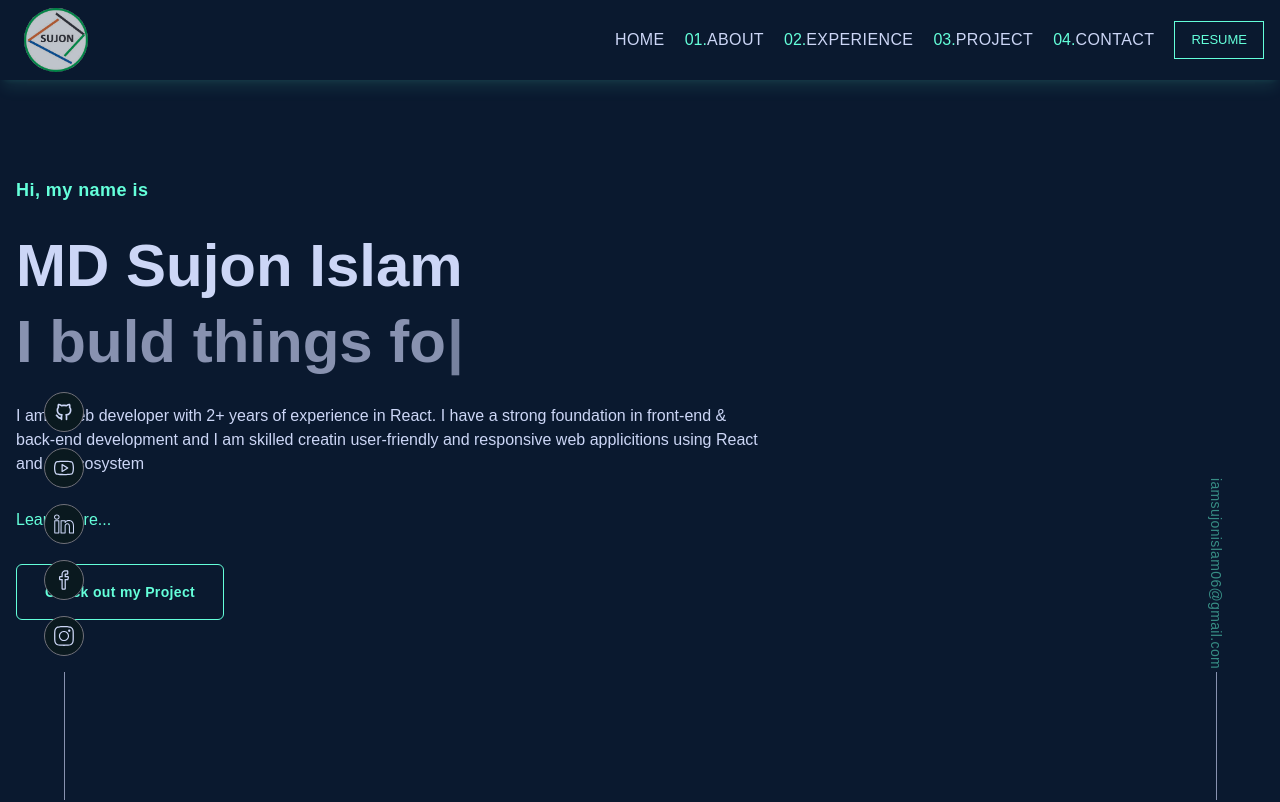
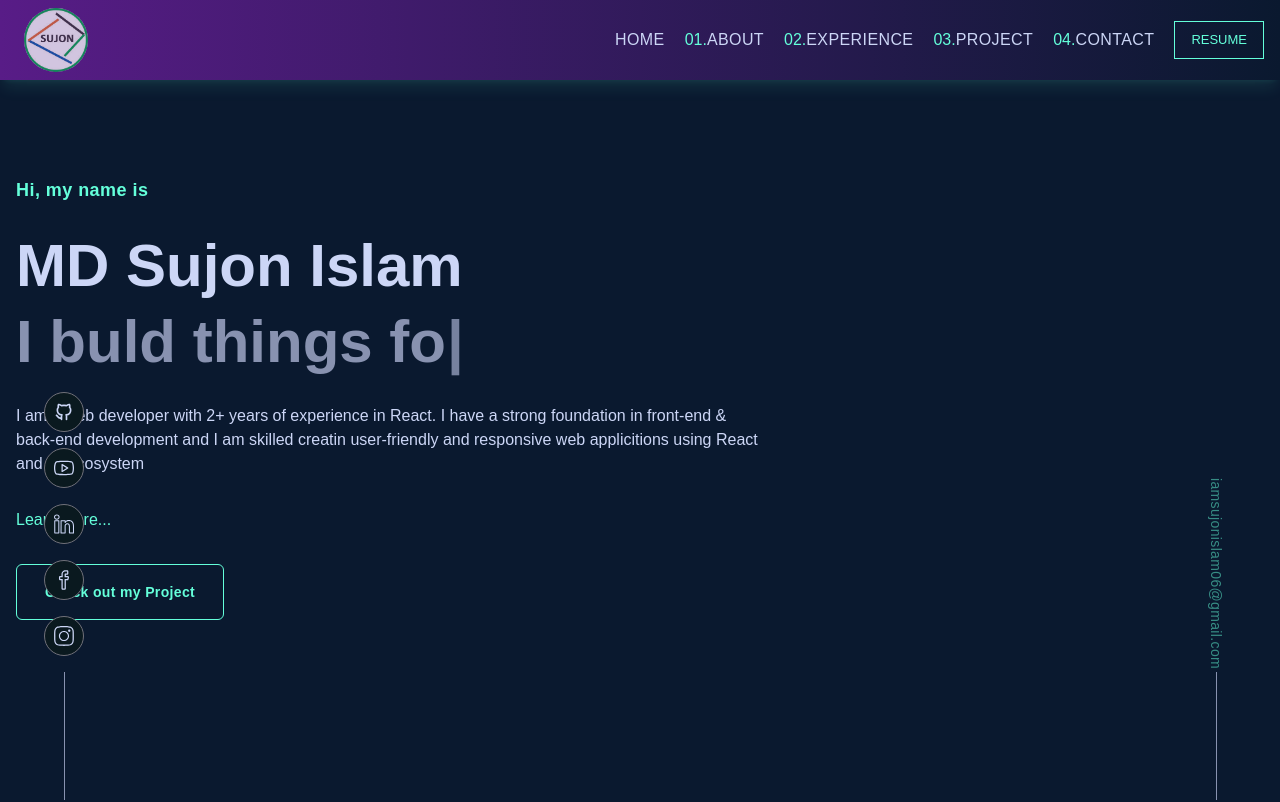
Before and after one commit to i-am-sujon-islam/MD-Sujon-Islam, a React (Vite) app: page / in a window 1280 px wide. Shown: the top 802 px of the page. Built offline with nearby package versions, Linux system fonts and the light colour scheme.

Commit message:
resume update

```diff
--- a/src/ui/Header.jsx
+++ b/src/ui/Header.jsx
@@ -22,7 +22,7 @@ const Header = () => {
   };
 
   return (
-    <div className="h-20 shadow-lg shadow-designColor/10 px-4 sticky top-0 bg-primaryColor z-50 opacity-85 hover:opacity-100 duration-300">
+    <div className="h-20 shadow-lg shadow-designColor/10 px-4 sticky top-0 bg-gradient-to-r from-primaryColor to-purple-900 hover:bg-gradient-to-l z-50 opacity-85 hover:opacity-100 duration-300">
       <div className="max-w-[1440px] mx-auto flex items-center justify-between h-full">
         <img
           src={logo}
@@ -58,7 +58,7 @@ const Header = () => {
             initial={{ opacity: 0 }}
             animate={{ opacity: 1 }}
             transition={{ delay: 0.5 }}
-            href="../../public/Sujon(CV).pdf"
+            href="Sujon(CV).pdf"
             target="blank"
             className="px-4 py-2 text-designColor text-[13px] tranking-wider uppercase border border-designColor hover:bg-hoverColor duration-200"
           >
@@ -122,7 +122,7 @@ const Header = () => {
                   initial={{ opacity: 0 }}
                   animate={{ opacity: 1 }}
                   transition={{ delay: 0.5 }}
-                  href="#"
+                  href="Sujon(CV).pdf"
                   target="blank"
                   className="px-4 py-2 text-designColor text-[13px] tranking-wider uppercase border border-designColor hover:bg-hoverColor duration-200"
                 >
```
